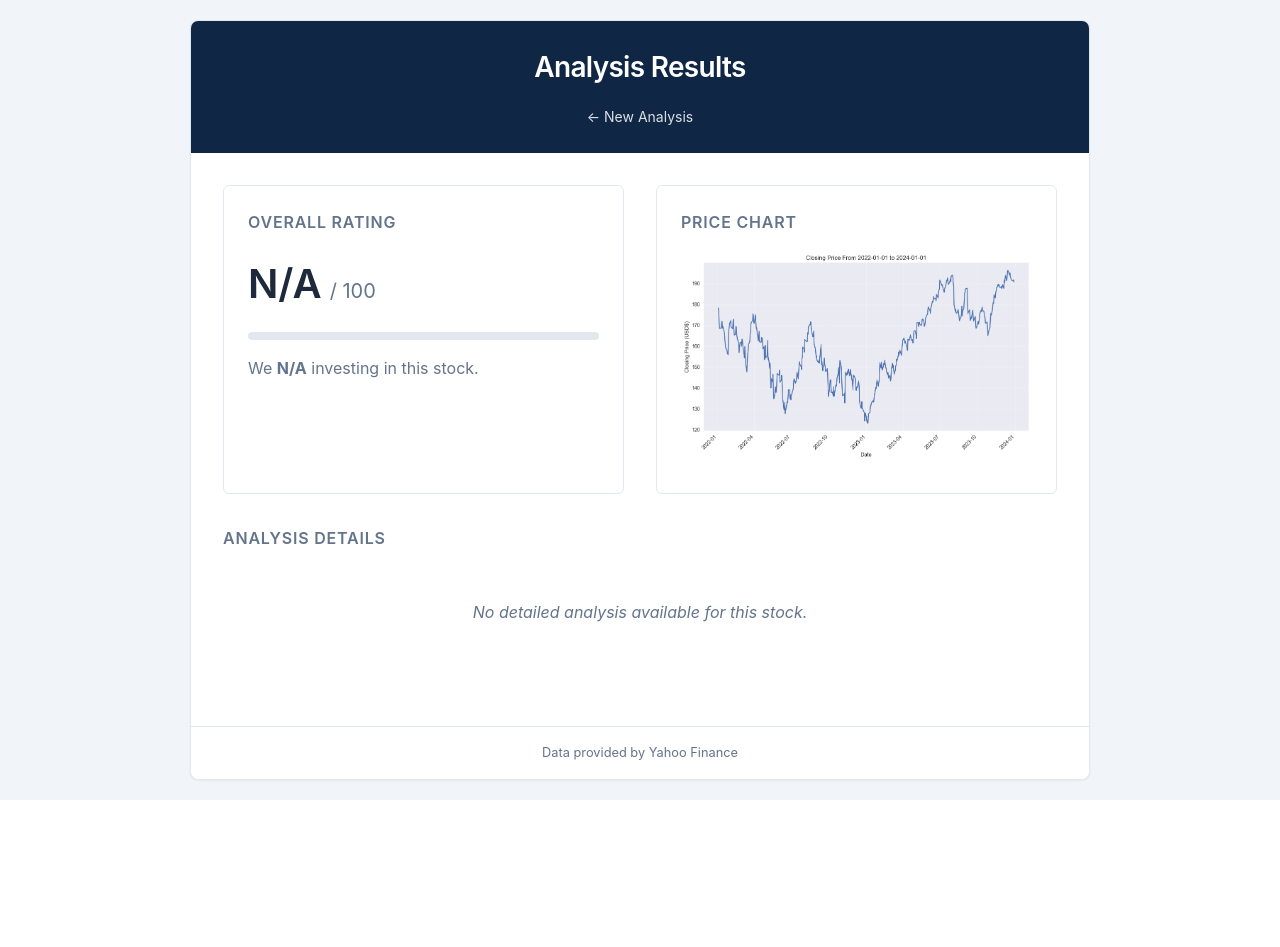
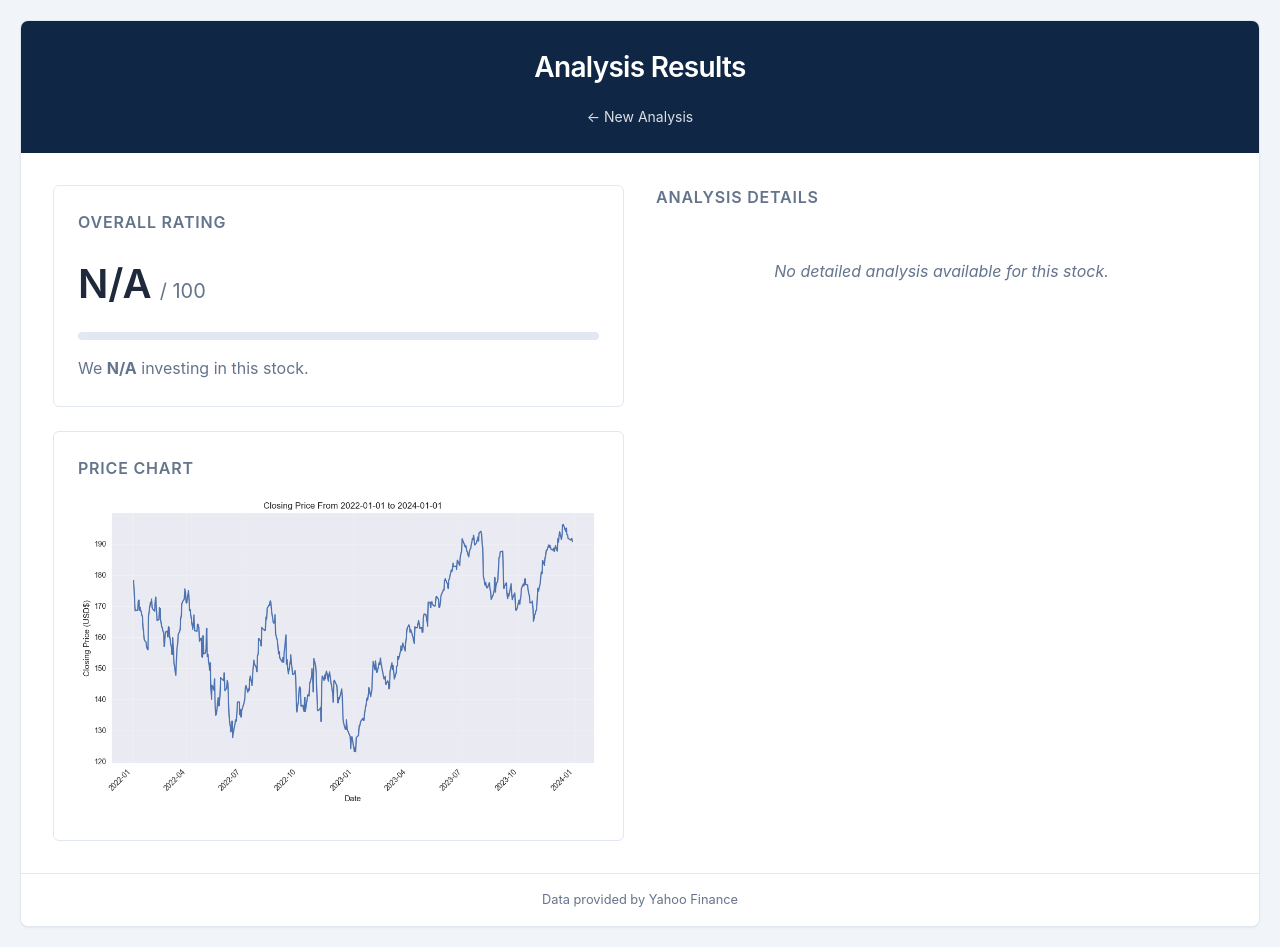
Before and after one commit to arsiakh/StockAnalysis, a Flask app: page /output in a window 1280 px wide. Before the commit the page ends 800 px from the top, so only its background shows below. Run offline with Flask 3, Linux system fonts and the light colour scheme.

Commit message:
improve UI layout, graph size, add .gitignore, and update README
- Enlarge stock chart (14x8 figure, 150 DPI)
- Redesign results page with side-by-side layout (chart + analysis details)
- Widen page container to 1400px
- Add .gitignore to exclude .venv, __pycache__, generated chart, and IDE files
- Update README with testing instructions, corrected setup steps, and updated project structure

Made-with: Cursor

```diff
--- a/pythonProject/program1.py
+++ b/pythonProject/program1.py
@@ -384,7 +384,7 @@ class Stocks:
             if out_dir:
                 os.makedirs(out_dir, exist_ok=True)
 
-            plt.figure(figsize=(10, 6))
+            plt.figure(figsize=(14, 8))
             plt.plot(self.history1["Close"])
             plt.ylabel("Closing Price (USD$)")
             plt.xlabel("Date")
@@ -392,7 +392,7 @@ class Stocks:
             plt.grid(True, alpha=0.3)
             plt.xticks(rotation=45, ha='right')
             plt.tight_layout()
-            plt.savefig(out_path, dpi=100, bbox_inches="tight")
+            plt.savefig(out_path, dpi=150, bbox_inches="tight")
             plt.close()
         except Exception as e:
             print(f"Warning: Could not generate graph: {str(e)}")
--- a/pythonProject/static/style.css
+++ b/pythonProject/static/style.css
@@ -31,7 +31,7 @@ body {
 }
 
 .container {
-    max-width: 900px;
+    max-width: 1400px;
     margin: 0 auto;
     background: var(--card-bg);
     border-radius: 8px;
@@ -181,6 +181,24 @@ main {
     padding: 2rem;
 }
 
+.results-layout {
+    display: grid;
+    grid-template-columns: 1fr 1fr;
+    gap: 2rem;
+    align-items: start;
+}
+
+.left-column {
+    display: flex;
+    flex-direction: column;
+    gap: 1.5rem;
+}
+
+.right-column {
+    display: flex;
+    flex-direction: column;
+}
+
 .results-grid {
     display: grid;
     grid-template-columns: repeat(auto-fit, minmax(300px, 1fr));
@@ -267,7 +285,7 @@ main {
 
 /* Explanation Section */
 .explanation-section {
-    margin-top: 1.5rem;
+    margin-top: 0;
 }
 
 .explanation-section h2 {
@@ -336,6 +354,10 @@ footer {
         padding: 1.5rem;
     }
 
+    .results-layout {
+        grid-template-columns: 1fr;
+    }
+
     .results-grid {
         grid-template-columns: 1fr;
     }
--- a/pythonProject/templates/outputPage.html
+++ b/pythonProject/templates/outputPage.html
@@ -14,7 +14,8 @@
         </header>
 
         <main class="results-main">
-            <div class="results-grid">
+            <div class="results-layout">
+                <div class="left-column">
                     <div class="rating-card">
                         <h2>Overall Rating</h2>
                         <div class="rating-display">
@@ -35,6 +36,7 @@
                     </div>
                 </div>
 
+                <div class="right-column">
                     <div class="explanation-section">
                         <h2>Analysis Details</h2>
                         <div class="explanation-list">
@@ -49,6 +51,8 @@
                             {% endif %}
                         </div>
                     </div>
+                </div>
+            </div>
         </main>
 
         <footer>
```
Also changed, not shown: README.md, 1 other file. Lines whose indentation alone changed are shown as unchanged.
